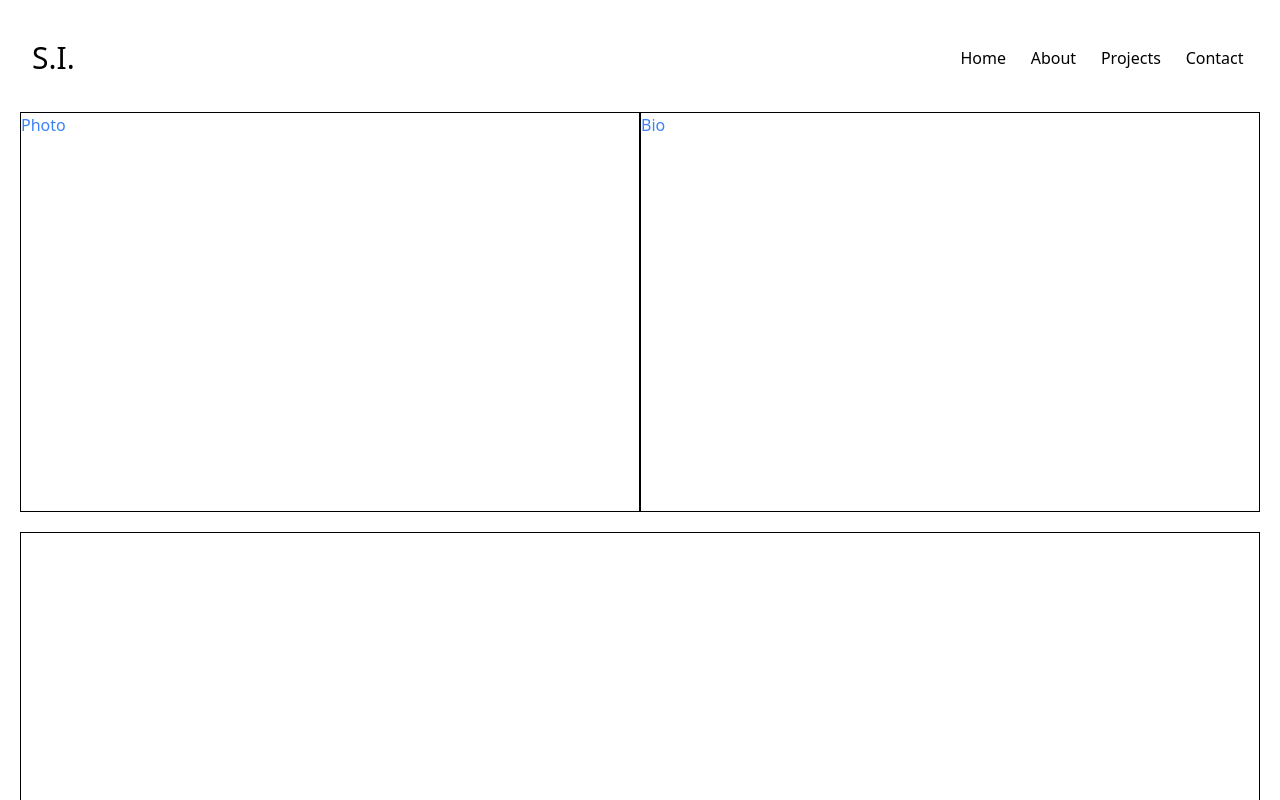
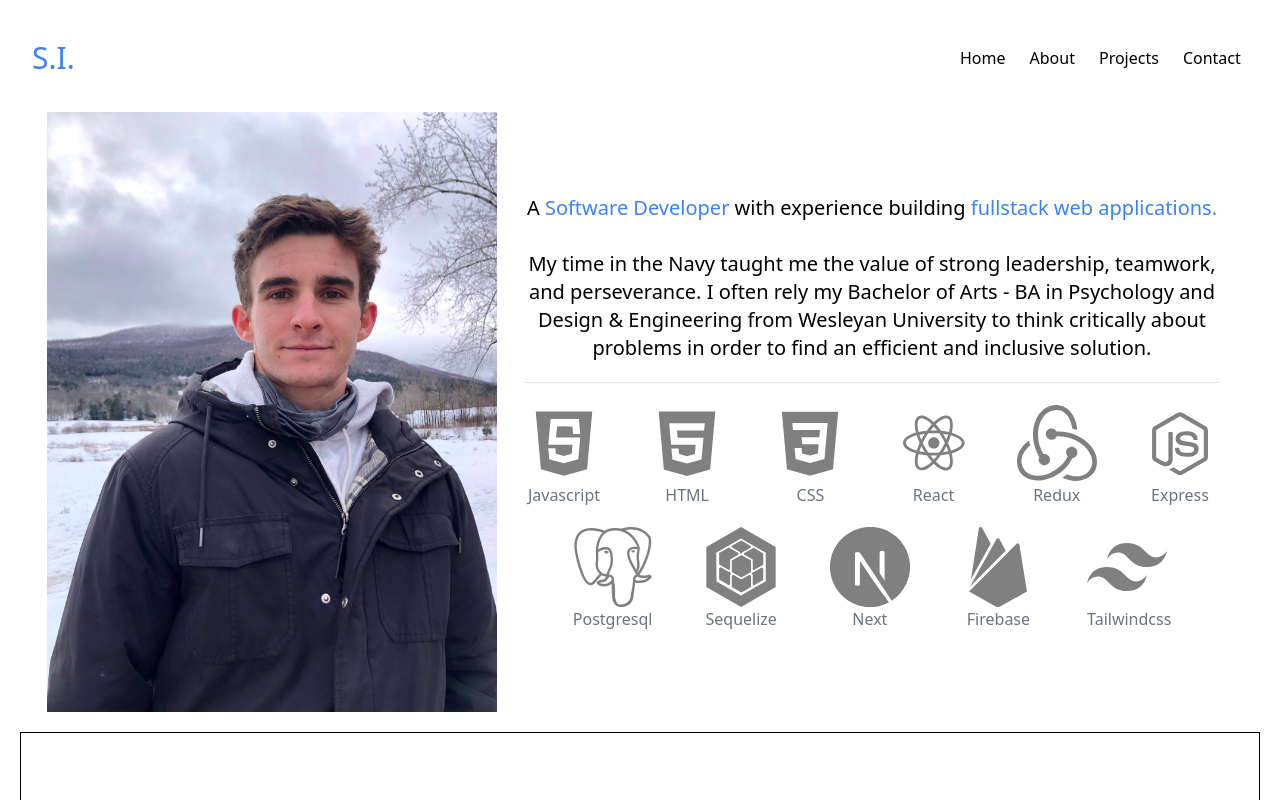
Before and after one commit to sirwin6/scott-irwin-portfolio, a Next.js app: page / in a window 1280 px wide. Shown: the top 800 px of the page. Built offline with nearby package versions, Linux system fonts and the light colour scheme.

Commit message:
responsive profile image and added icons

```diff
--- a/package.json
+++ b/package.json
@@ -14,7 +14,8 @@
     "eslint-config-next": "13.1.1",
     "next": "13.1.1",
     "react": "18.2.0",
-    "react-dom": "18.2.0"
+    "react-dom": "18.2.0",
+    "react-icons": "^4.7.1"
   },
   "devDependencies": {
     "autoprefixer": "^10.4.13",
--- a/pages/index.js
+++ b/pages/index.js
@@ -2,10 +2,54 @@ import Head from 'next/head';
 import Image from 'next/image';
 import { Inter } from '@next/font/google';
 import styles from '../styles/Home.module.css';
+import { useEffect, useState, useCallback } from 'react';
+import { SlMenu } from 'react-icons/sl';
+import {
+  DiJavascript,
+  DiHtml5,
+  DiCss3,
+  DiReact,
+  DiNodejsSmall,
+} from 'react-icons/di';
+import {
+  SiRedux,
+  SiNextdotjs,
+  SiFirebase,
+  SiTailwindcss,
+  SiPostgresql,
+  SiSequelize,
+} from 'react-icons/si';
 
 const inter = Inter({ subsets: ['latin'] });
 
+const useMediaQuery = (width) => {
+  const [targetReached, setTargetReached] = useState(false);
+
+  const updateTarget = useCallback((e) => {
+    if (e.matches) {
+      setTargetReached(true);
+    } else {
+      setTargetReached(false);
+    }
+  }, []);
+
+  useEffect(() => {
+    const media = window.matchMedia(`(max-width: ${width}px)`);
+    media.addListener(updateTarget);
+
+    // Check on mount (callback is not called until a change occurs)
+    if (media.matches) {
+      setTargetReached(true);
+    }
+
+    return () => media.removeListener(updateTarget);
+  }, [width, updateTarget]);
+
+  return targetReached;
+};
+
 export default function Home() {
+  const isBreakpoint = useMediaQuery(1023);
   return (
     <div>
       <Head>
@@ -15,27 +59,118 @@ export default function Home() {
         <link rel='icon' href='/favicon.ico' />
       </Head>
       <main className='h-screen'>
-        <nav className='flex justify-between items-center laptop:px-6 iphone:p-2 laptop:mt-6 iphone:mt-2'>
-          <p className='laptop:text-3xl p-2 iphone:text-xl iphone:text-center'>
-            S.I.
-          </p>
-          <div className='flex laptop:w-1/4 iphone:w-full justify-around items-center '>
-            <p>Home</p>
-            <p>About</p>
-            <p>Projects</p>
-            <p>Contact</p>
+        <>
+          {isBreakpoint ? (
+            <nav className='flex justify-between items-center laptop:px-6 iphone:p-2 laptop:mt-6 iphone:mt-2'>
+              <p className='text-blue-500 laptop:text-3xl p-2 iphone:text-2xl iphone:text-center'>
+                S.I.
+              </p>
+              <div className='mr-10 fixed p-2 right-0 bg-slate-200 rounded-md'>
+                <SlMenu />
+              </div>
+            </nav>
+          ) : (
+            <nav className='flex justify-between items-center laptop:px-6 iphone:p-2 laptop:mt-6 iphone:mt-2'>
+              <p className='text-blue-500 laptop:text-3xl p-2 iphone:text-xl iphone:text-center'>
+                S.I.
+              </p>
+              <div className='flex laptop:w-1/4 iphone:w-full items-center '>
+                <p className='px-3'>Home</p>
+                <p className='px-3'>About</p>
+                <p className='px-3'>Projects</p>
+                <p className='px-3'>Contact</p>
+              </div>
+            </nav>
+          )}
+        </>
+        <div className='laptop:flex tablet:flex m-5 mx-10 iphone:h-3/4 laptop:h-3/4 iphone:overflow-auto'>
+          <div className='flex h-full tablet:w-full iphone:w-full laptop:w-1/2'>
+            <div className='relative min-h-[300px] h-full laptop:w-full tablet:w-full iphone:w-full'>
+              <Image
+                alt='Scott Irwin'
+                layout='fill'
+                objectFit='contain'
+                quality={100}
+                src='/headshot.jpg'
+              />
+            </div>
           </div>
-        </nav>
-        <div className='flex text-blue-500 m-5 iphone:h-1/4 laptop:h-1/2'>
-          <div className='flex text-blue-500 border border-black w-1/2'>
-            Photo
-          </div>
-          <div className='flex text-blue-500 border border-black w-1/2'>
-            Bio
+          <div className='flex justify-center items-center laptop:w-3/4 mx-5'>
+            <div>
+              <p className='iphone:text-lg laptop:text-xl text-center'>
+                A <span className='text-blue-500'>Software Developer </span>
+                with experience building
+                <span className='text-blue-500'>
+                  {' '}
+                  fullstack web applications.{' '}
+                </span>
+                <br />
+                <br />
+                My time in the Navy taught me the value of strong leadership,
+                teamwork, and perseverance. I often rely my Bachelor of Arts -
+                BA in Psychology and Design & Engineering from Wesleyan
+                University to think critically about problems in order to find
+                an efficient and inclusive solution.
+              </p>
+              <hr className='my-5' />
+              {/* V------- icon container -------V */}
+              <div>
+                {/* V------ Proficient ------V */}
+                <div className='flex justify-between'>
+                  <div className='flex flex-col justify-center-center'>
+                    <DiJavascript size={80} color='gray' />
+                    <p className='text-gray-500 text-center'>Javascript</p>
+                  </div>
+                  <div className='flex flex-col justify-center-center'>
+                    <DiHtml5 size={80} color='gray' />
+                    <p className='text-gray-500 text-center'>HTML</p>
+                  </div>
+                  <div className='flex flex-col justify-center-center'>
+                    <DiCss3 size={80} color='gray' />
+                    <p className='text-gray-500 text-center'>CSS</p>
+                  </div>
+                  <div className='flex flex-col justify-center-center'>
+                    <DiReact size={80} color='gray' />
+                    <p className='text-gray-500 text-center'>React</p>
+                  </div>
+                  <div className='flex flex-col justify-center-center'>
+                    <SiRedux size={80} color='gray' />
+                    <p className='text-gray-500 text-center'>Redux</p>
+                  </div>
+                  <div className='flex flex-col justify-center-center'>
+                    <DiNodejsSmall size={80} color='gray' />
+                    <p className='text-gray-500 text-center'>Express</p>
+                  </div>
+                </div>
+                {/* V------ Knowledgeable ------V */}
+                <div className='flex justify-evenly mt-5'>
+                  <div className='flex flex-col justify-center-center'>
+                    <SiPostgresql size={80} color='gray' />
+                    <p className='text-gray-500 text-center'>Postgresql</p>
+                  </div>
+                  <div className='flex flex-col justify-center-center'>
+                    <SiSequelize size={80} color='gray' />
+                    <p className='text-gray-500 text-center'>Sequelize</p>
+                  </div>
+                  <div className='flex flex-col justify-center-center'>
+                    <SiNextdotjs size={80} color='gray' />
+                    <p className='text-gray-500 text-center'>Next</p>
+                  </div>
+                  <div className='flex flex-col justifycenter-center'>
+                    <SiFirebase size={80} color='gray' />
+                    <p className='text-gray-500 text-center'>Firebase</p>
+                  </div>
+                  <div className='flex flex-col justifycenter-center'>
+                    <SiTailwindcss size={80} color='gray' />
+                    <p className='text-gray-500 text-center'>Tailwindcss</p>
+                  </div>
+                </div>
+              </div>
+            </div>
           </div>
         </div>
-        <div className='flex text-blue-500 m-5 border border-black iphone:h-1/2 laptop:h-1/2'></div>
-        <div className='flex text-blue-500 m-5 border border-black iphone:h-1/2 laptop:h-1/2'></div>
+        <div className='flex m-5 border border-black iphone:h-1/2 laptop:h-1/2'></div>
+        <div className='flex m-5 border border-black iphone:h-1/2 laptop:h-1/2'></div>
       </main>
     </div>
   );
--- a/tailwind.config.js
+++ b/tailwind.config.js
@@ -10,7 +10,7 @@ module.exports = {
       iphone: '390px',
       // => @media (min-width: 640px) { ... }
 
-      tablet: '768px',
+      tablet: '890px',
       // => @media (min-width: 768px) { ... }
 
       laptop: '1024px',
```
Also changed, not shown: public/headshot.jpg (added), 1 other file (tests, documents, lock files or other folders).
